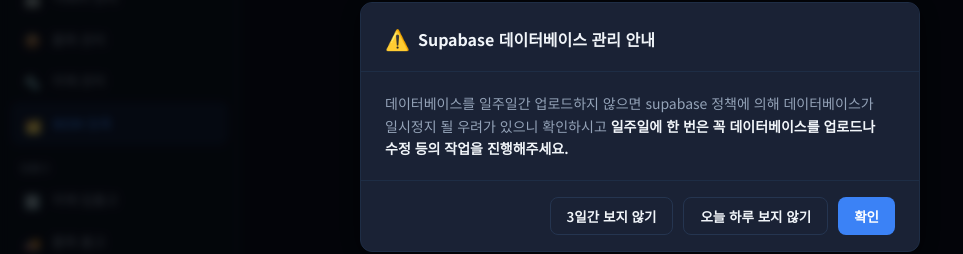
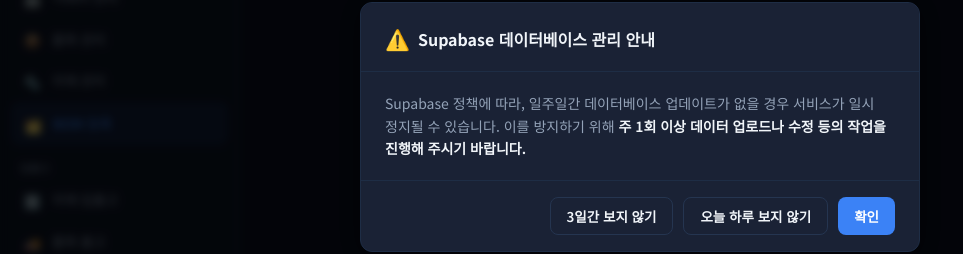
Before and after one commit to devgwangjin/inventory-project, a Next.js app: page /bom in a window 1280 px wide. Shown: the part 273-527 px from the top of the page, without its empty margins (0-963 px from the left). Built offline with nearby package versions, Linux system fonts and the light colour scheme; no server answers; the database is empty.

Commit message:
경고문구수정

```diff
--- a/components/NoticePopup.tsx
+++ b/components/NoticePopup.tsx
@@ -46,7 +46,7 @@
         </div>
         <div className="modal-body">
           <p style={{ color: 'var(--text-secondary)', lineHeight: '1.6', wordBreak: 'keep-all' }}>
-            데이터베이스를 일주일간 업로드하지 않으면 supabase 정책에 의해 데이터베이스가 일시정지 될 우려가 있으니 확인하시고 <strong style={{ color: 'var(--text-primary)', fontWeight: '600' }}>일주일에 한 번은 꼭 데이터베이스를 업로드나 수정 등의 작업을 진행해주세요.</strong>
+            Supabase 정책에 따라, 일주일간 데이터베이스 업데이트가 없을 경우 서비스가 일시 정지될 수 있습니다. 이를 방지하기 위해 <strong style={{ color: 'var(--text-primary)', fontWeight: '600' }}>주 1회 이상 데이터 업로드나 수정 등의 작업을 진행해 주시기 바랍니다.</strong>
           </p>
         </div>
         <div className="modal-footer" style={{ flexWrap: 'wrap' }}>
```
